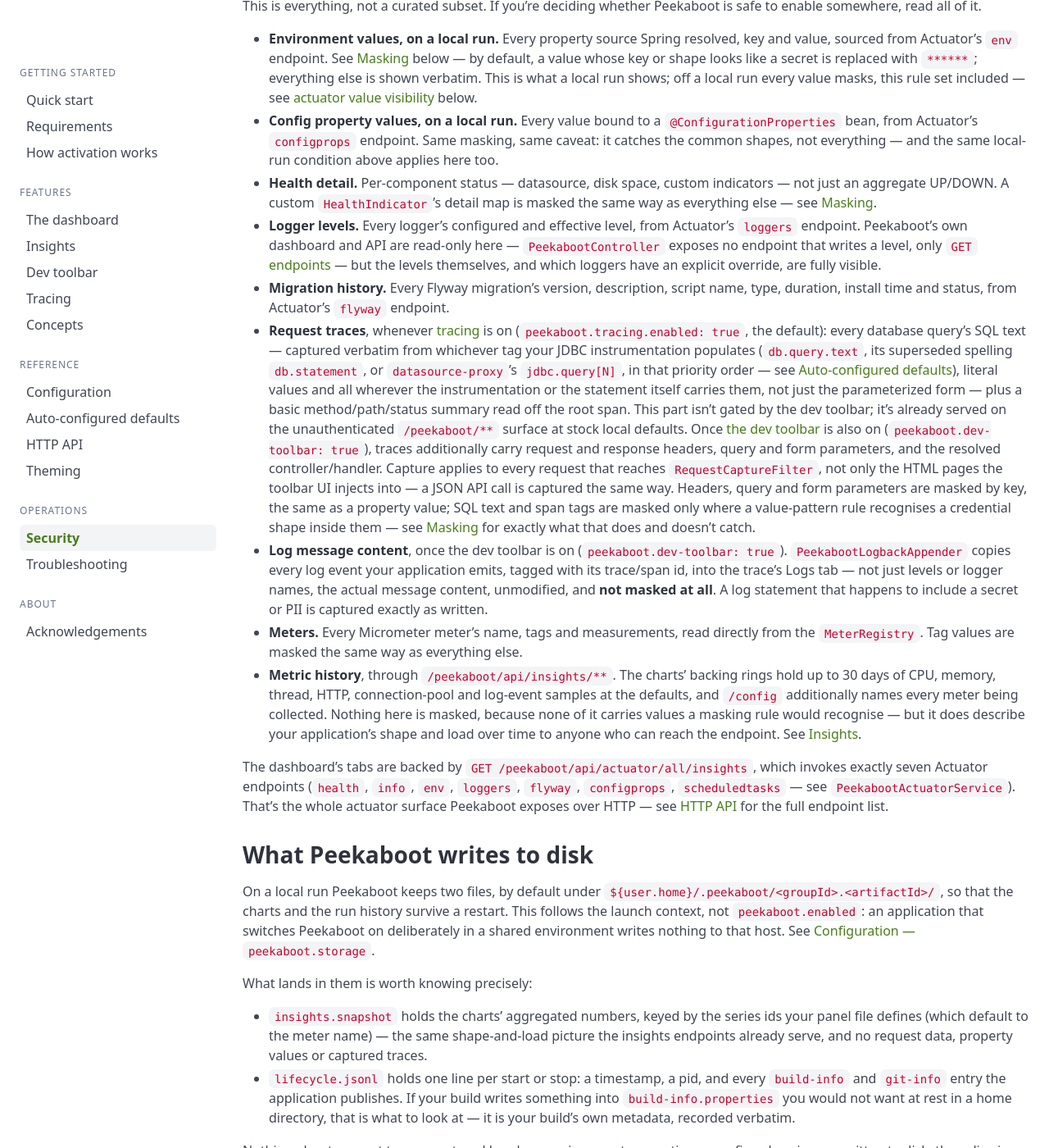
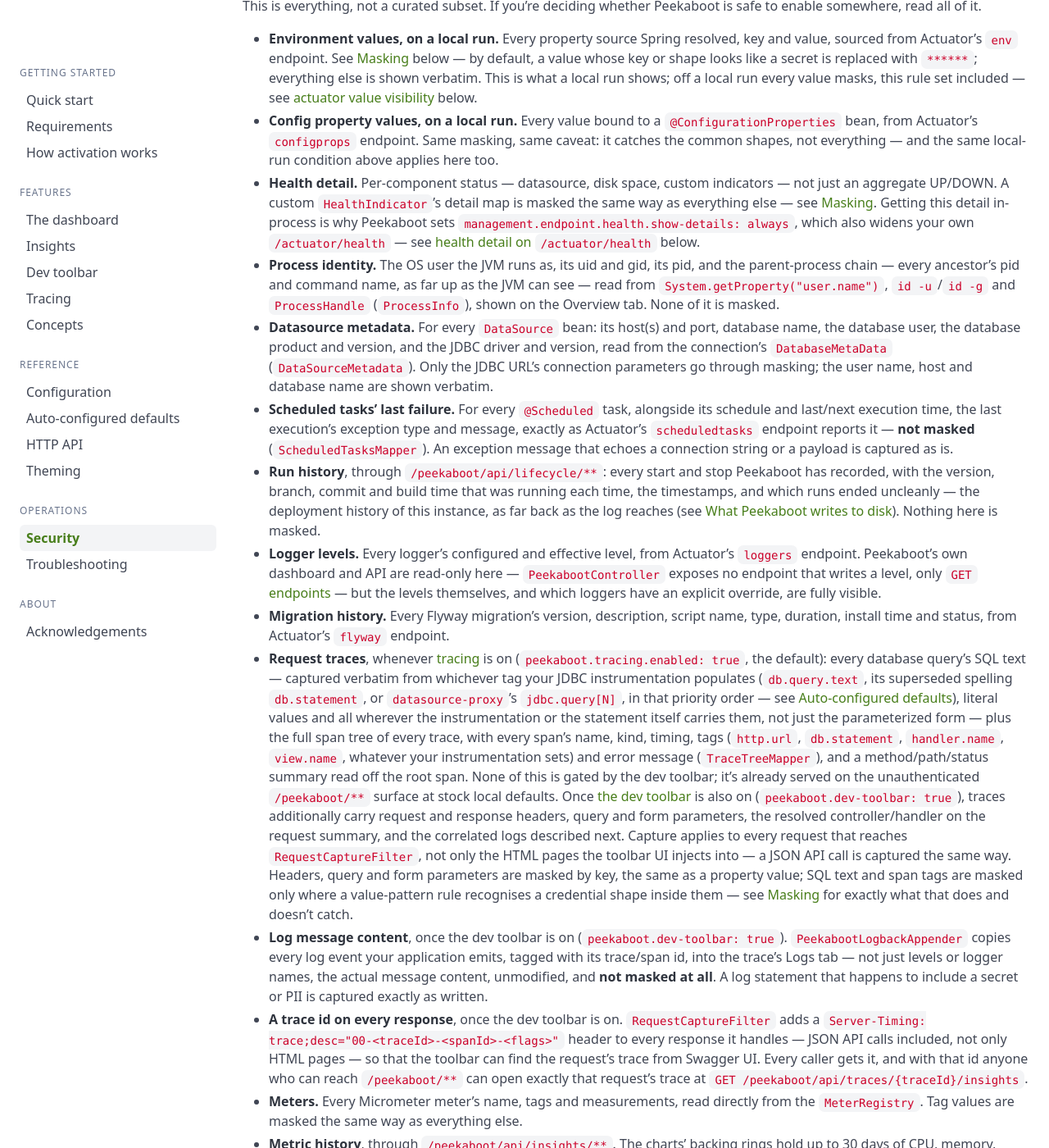
Before and after one commit to peekaboot-org/peekaboot-org.github.io, a Jekyll site: the page built from docs/security.md, in a window 1280 px wide and 1400 px high, scrolled down 447 px. Shown: the whole window at 82% size. Built offline with Jekyll 4.4.1, drawn with Linux system fonts in a browser that asks for light colours; some of the changed text lies outside the part shown.

Commit message:
docs(security): complete the exposure list and cover health show-details

```diff
--- a/docs/security.md
+++ b/docs/security.md
@@ -31,7 +31,32 @@
   local-run condition above applies here too.
 - **Health detail.** Per-component status &mdash; datasource, disk space, custom
   indicators &mdash; not just an aggregate UP/DOWN. A custom `HealthIndicator`'s detail
-  map is masked the same way as everything else &mdash; see [Masking](#masking).
+  map is masked the same way as everything else &mdash; see [Masking](#masking). Getting
+  this detail in-process is why Peekaboot sets `management.endpoint.health.show-details:
+  always`, which also widens your own `/actuator/health` &mdash; see [health detail on
+  `/actuator/health`](#show-details-always-whenever-peekaboot-is-on) below.
+- **Process identity.** The OS user the JVM runs as, its uid and gid, its pid, and the
+  parent-process chain &mdash; every ancestor's pid and command name, as far up as the
+  JVM can see &mdash; read from `System.getProperty("user.name")`, `id -u`/`id -g` and
+  `ProcessHandle`
+  ([`ProcessInfo`]({{ site.repository_url }}/blob/HEAD/peekaboot-backend/src/main/java/org/peekaboot/backend/domain/runtime/ProcessInfo.java)),
+  shown on the Overview tab. None of it is masked.
+- **Datasource metadata.** For every `DataSource` bean: its host(s) and port, database
+  name, the database user, the database product and version, and the JDBC driver and
+  version, read from the connection's `DatabaseMetaData`
+  ([`DataSourceMetadata`]({{ site.repository_url }}/blob/HEAD/peekaboot-backend/src/main/java/org/peekaboot/backend/lifecycle/DataSourceMetadata.java)).
+  Only the JDBC URL's connection parameters go through masking; the user name, host and
+  database name are shown verbatim.
+- **Scheduled tasks' last failure.** For every `@Scheduled` task, alongside its schedule
+  and last/next execution time, the last execution's exception type and message, exactly
+  as Actuator's `scheduledtasks` endpoint reports it &mdash; **not masked**
+  ([`ScheduledTasksMapper`]({{ site.repository_url }}/blob/HEAD/peekaboot-backend/src/main/java/org/peekaboot/backend/mapper/actuator/ScheduledTasksMapper.java)).
+  An exception message that echoes a connection string or a payload is captured as is.
+- **Run history**, through `/peekaboot/api/lifecycle/**`: every start and stop Peekaboot
+  has recorded, with the version, branch, commit and build time that was running each
+  time, the timestamps, and which runs ended uncleanly &mdash; the deployment history of
+  this instance, as far back as the log reaches (see [What Peekaboot writes to
+  disk](#what-peekaboot-writes-to-disk)). Nothing here is masked.
 - **Logger levels.** Every logger's configured and effective level, from Actuator's
   `loggers` endpoint. Peekaboot's own dashboard and API are read-only here &mdash;
   `PeekabootController` exposes no endpoint that writes a level, only
@@ -47,13 +72,17 @@
   `jdbc.query[N]`, in that priority order &mdash; see [Auto-configured
   defaults]({{ '/docs/auto-configured-defaults/' | relative_url }})), literal values and
   all wherever the instrumentation or the statement itself carries them, not just the
-  parameterized form &mdash; plus a basic method/path/status summary read off the root
-  span. This part isn't gated by the dev toolbar; it's already served
-  on the unauthenticated `/peekaboot/**` surface at stock local defaults. Once [the dev
-  toolbar]({{ '/docs/dev-toolbar/' | relative_url }}) is also on
-  (`peekaboot.dev-toolbar: true`), traces additionally carry request and response
-  headers, query and form parameters, and the resolved controller/handler. Capture
-  applies to every request that reaches
+  parameterized form &mdash; plus the full span tree of every trace, with every span's
+  name, kind, timing, tags (`http.url`, `db.statement`, `handler.name`, `view.name`,
+  whatever your instrumentation sets) and error message
+  ([`TraceTreeMapper`]({{ site.repository_url }}/blob/HEAD/peekaboot-backend/src/main/java/org/peekaboot/backend/mapper/trace/TraceTreeMapper.java)),
+  and a method/path/status summary read off the root span. None of this is gated by the
+  dev toolbar; it's already served on the unauthenticated `/peekaboot/**` surface at
+  stock local defaults. Once [the dev toolbar]({{ '/docs/dev-toolbar/' | relative_url }})
+  is also on (`peekaboot.dev-toolbar: true`), traces additionally carry request and
+  response headers, query and form parameters, the resolved controller/handler on the
+  request summary, and the correlated logs described next. Capture applies to every
+  request that reaches
   [`RequestCaptureFilter`]({{ site.repository_url }}/blob/HEAD/peekaboot-backend/src/main/java/org/peekaboot/backend/filter/RequestCaptureFilter.java),
   not only the HTML pages the toolbar UI injects into &mdash; a JSON API call is captured
   the same way. Headers, query and form parameters are masked by key, the same as a
@@ -65,6 +94,12 @@
   its trace/span id, into the trace's Logs tab &mdash; not just levels or logger names,
   the actual message content, unmodified, and **not masked at all**. A log statement that
   happens to include a secret or PII is captured exactly as written.
+- **A trace id on every response**, once the dev toolbar is on. `RequestCaptureFilter`
+  adds a `Server-Timing: trace;desc="00-<traceId>-<spanId>-<flags>"` header to every
+  response it handles &mdash; JSON API calls included, not only HTML pages &mdash; so that
+  the toolbar can find the request's trace from Swagger UI. Every caller gets it, and with
+  that id anyone who can reach `/peekaboot/**` can open exactly that request's trace at
+  `GET /peekaboot/api/traces/{traceId}/insights`.
 - **Meters.** Every Micrometer meter's name, tags and measurements, read directly from
   the `MeterRegistry`. Tag values are masked the same way as everything else.
 - **Metric history**, through `/peekaboot/api/insights/**`. The charts' backing rings hold
@@ -112,8 +147,11 @@
 `WebEndpointDiscoverer` with empty endpoint filters and invokes each endpoint's read
 operation in-process, from `PeekabootActuatorService`. No
 `management.endpoints.web.exposure` configuration is needed for the dashboard to work,
-and none is added by Peekaboot &mdash; the real `/actuator/**` HTTP mapping is completely
-unaffected by anything Peekaboot does.
+and none is added by Peekaboot &mdash; which endpoints the real `/actuator/**` HTTP mapping
+serves is unaffected by anything Peekaboot does. What one of them *answers* is not:
+`management.endpoint.health.show-details: always` is among Peekaboot's defaults whenever
+it is on, and `/actuator/health` is exposed over HTTP by Spring's own default &mdash; see
+[`show-details: always` whenever Peekaboot is on](#show-details-always-whenever-peekaboot-is-on).
 
 ## The exposure contributor, precisely
 
@@ -300,6 +338,29 @@
 overrides Peekaboot's lowest-precedence default.
 </div>
 
+### `show-details: always` whenever Peekaboot is on
+
+Unlike `show-values`, `management.endpoint.health.show-details: always` is set from
+`peekaboot-defaults.yml` &mdash; whenever `peekaboot.enabled` resolves to `true`, on a
+local run or not. It is there because the dashboard's health banner is built from the
+`health` endpoint bean invoked in-process (see [What Peekaboot does not
+do](#what-peekaboot-does-not-do)), with no caller identity attached; at Spring's own
+default of `never`, that call returns the aggregate status alone, and the Overview tab's
+per-component breakdown would have nothing to show.
+
+<div class="pk-callout pk-callout--warning" markdown="1">
+**This widens your own `/actuator/health`, and that endpoint is public by default.**
+`health` is the one actuator endpoint Spring Boot exposes over HTTP out of the box, and
+`show-details: always` makes it answer every anonymous caller with per-component detail
+&mdash; datasource, disk space, and every custom `HealthIndicator`'s detail map &mdash;
+instead of a bare `{"status":"UP"}`. Peekaboot's masking has no part in that path; it only
+runs inside `/peekaboot/**`. If you turn `peekaboot.enabled` on somewhere reachable, set
+`management.endpoint.health.show-details` yourself (`when-authorized`, or `never`) in
+your own configuration; it wins, because Peekaboot's defaults sit at the lowest
+precedence. The dashboard's health banner then shows the aggregate status only, since its
+in-process call carries no authorization.
+</div>
+
 ### What's left unmasked entirely
 
 - **Log message content**, wherever it's captured. Peekaboot's Logback appender copies
@@ -473,7 +534,13 @@
 - [ ] If you do turn it on somewhere reachable, put a `SecurityFilterChain` in front of
       `/peekaboot/**` first &mdash; not after.
 - [ ] Don't reach for `management.endpoints.web.exposure` as a protection here; it
-      governs `/actuator/**`, a mapping Peekaboot doesn't use or widen.
+      governs which endpoints `/actuator/**` serves, a mapping Peekaboot doesn't use or
+      widen.
+- [ ] Wherever `peekaboot.enabled` is on, set `management.endpoint.health.show-details`
+      yourself (`when-authorized` or `never`) unless per-component health detail on your
+      public `/actuator/health` is acceptable &mdash; Peekaboot's default is `always`,
+      and it applies off a local run too. See [`show-details: always` whenever Peekaboot
+      is on](#show-details-always-whenever-peekaboot-is-on).
 - [ ] Leave `peekaboot.enable-unmasking` at its default (`false`) unless you specifically
       need to reveal real values from the dashboard &mdash; it's a server-side gate, not
       something a request parameter alone can bypass, but turning it on means anyone who
```
